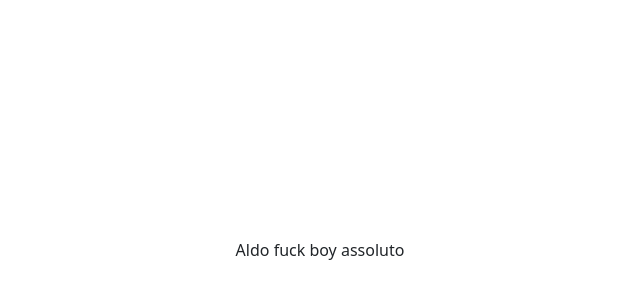
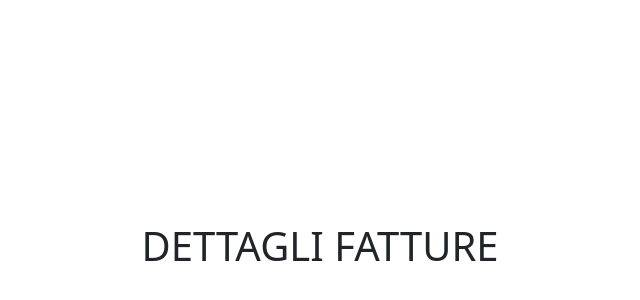
Before and after one commit to xAldox995/aldapama_frontend, a React (Vite) app: page /invoices in a window 1280 px wide. Shown: the part 150-450 px from the top of the page, without its empty margins (320-960 px from the left). Built offline with nearby package versions, Linux system fonts and the light colour scheme.

Commit message:
adds all interfaces

```diff
--- a/src/components/Invoices.tsx
+++ b/src/components/Invoices.tsx
@@ -2,7 +2,9 @@
 
 
 const Invoices = () => {
-    return <>Aldo fuck boy assoluto</>;
+    return (
+        <h1>DETTAGLI FATTURE</h1>
+    )
 }
 
 export default Invoices;
--- /dev/null
+++ b/src/interfaces/Stato.tsx
@@ -0,0 +1,5 @@
+interface Stato {
+    id: number;
+    descrizione: string;
+  }
+  export default Stato
```
Also changed, not shown: src/interfaces/Cliente.tsx (added, +11 -0 lines), src/interfaces/PageData.tsx (added, +31 -0 lines), src/interfaces/Utente.tsx (added, +9 -0 lines), src/interfaces/fattura.tsx (added, +14 -0 lines).
